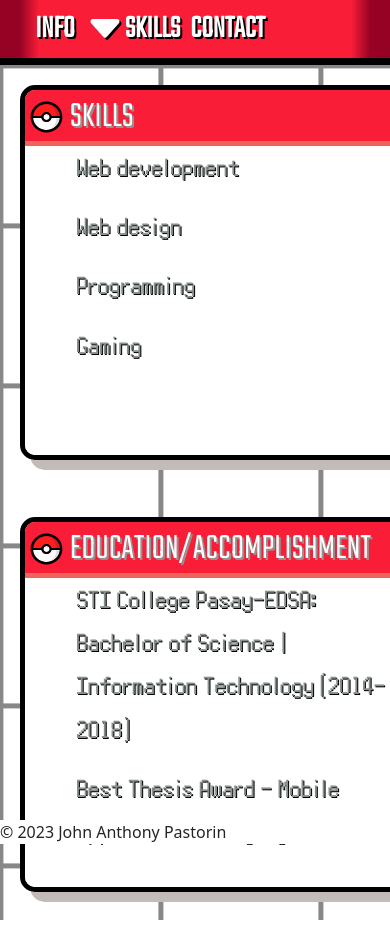
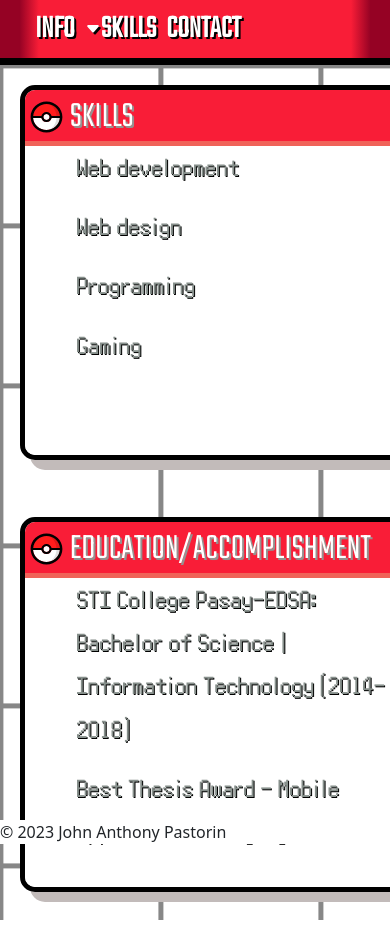
Before and after one commit to janthny/personal-site, a plain HTML site: page skills.html in a window 390 px wide. Shown: the top 945 px of the page. Drawn offline with nearby package versions, Linux system fonts and the light colour scheme.

Commit message:
Update skills.html
Added meta tag for smart phone devices and removed inline height of caret svg

```diff
--- a/skills.html
+++ b/skills.html
@@ -9,12 +9,13 @@
     <link rel="preconnect" href="https://fonts.googleapis.com">
     <link rel="preconnect" href="https://fonts.gstatic.com" crossorigin>
     <link href="https://fonts.googleapis.com/css2?family=Teko:wght@300&display=swap" rel="stylesheet">
+    <meta name="viewport" content="width=device-width, initial-scale=1, minimum-scale=1" />
 </head>
 <body>
     <!--HEADER-->
     <div class="header">
         <li class="item"><a href="./index.html">INFO</a></li>
-        <li class="item"><img class="caret" src="./caret-down-fill.svg" alt="caret down fill" height="40px"><a href="./skills.html">SKILLS</a></li>
+        <li class="item"><img class="caret" src="./caret-down-fill.svg" alt="caret down fill"><a href="./skills.html">SKILLS</a></li>
         <li class="item"><a href="./contact.html">CONTACT</a></li>
     </div>
     <!--MAIN-->
```
